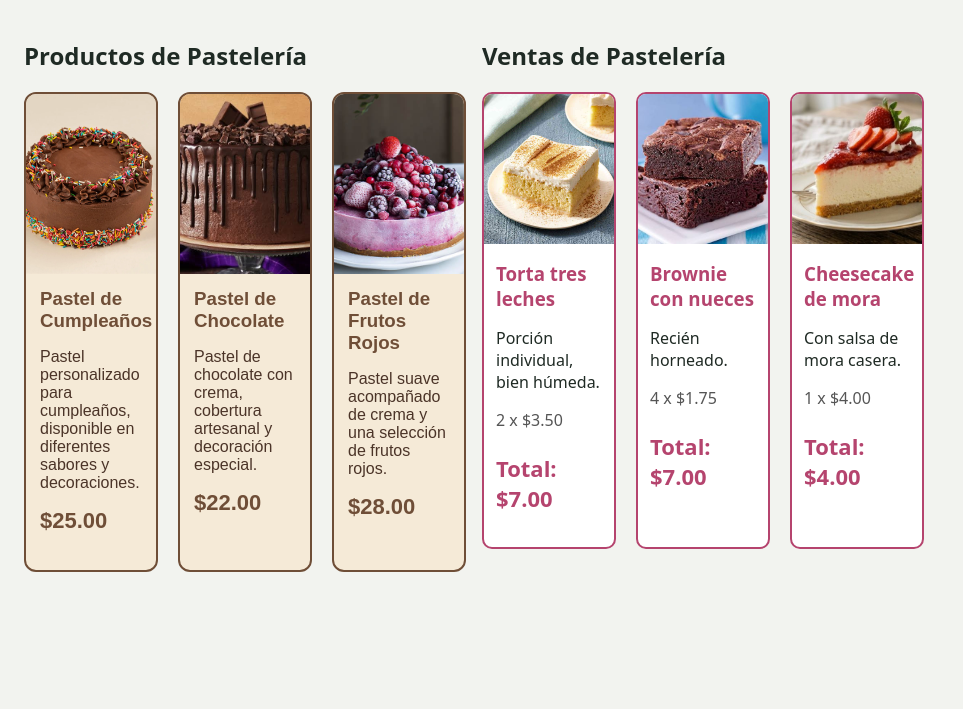
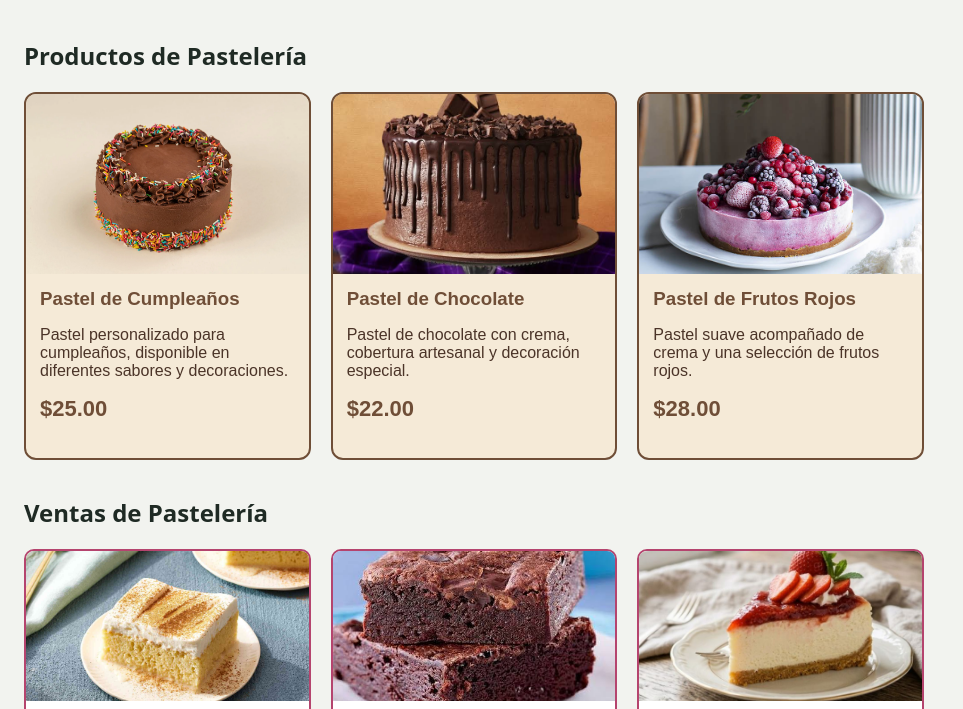
Before and after one commit to A0Nicolas/WEB-REPOSITORIO-EMPRENDIMIENTO, a plain HTML site: page index.html in a window 1280 px wide. Shown: the part 91-800 px from the top of the page, without its empty margins (0-963 px from the left). Drawn offline with Linux system fonts and the light colour scheme.

Commit message:
estilos: las secciones una debajo de otra

```diff
--- a/estilos.css
+++ b/estilos.css
@@ -10,7 +10,7 @@ body {
 
 .producto {
   display: grid;
-  grid-template-columns: repeat(auto-fit, minmax(220px, 1fr));
+  grid-template-columns: 1fr;
   gap: 16px;
   max-width: 900px;
 }
```
